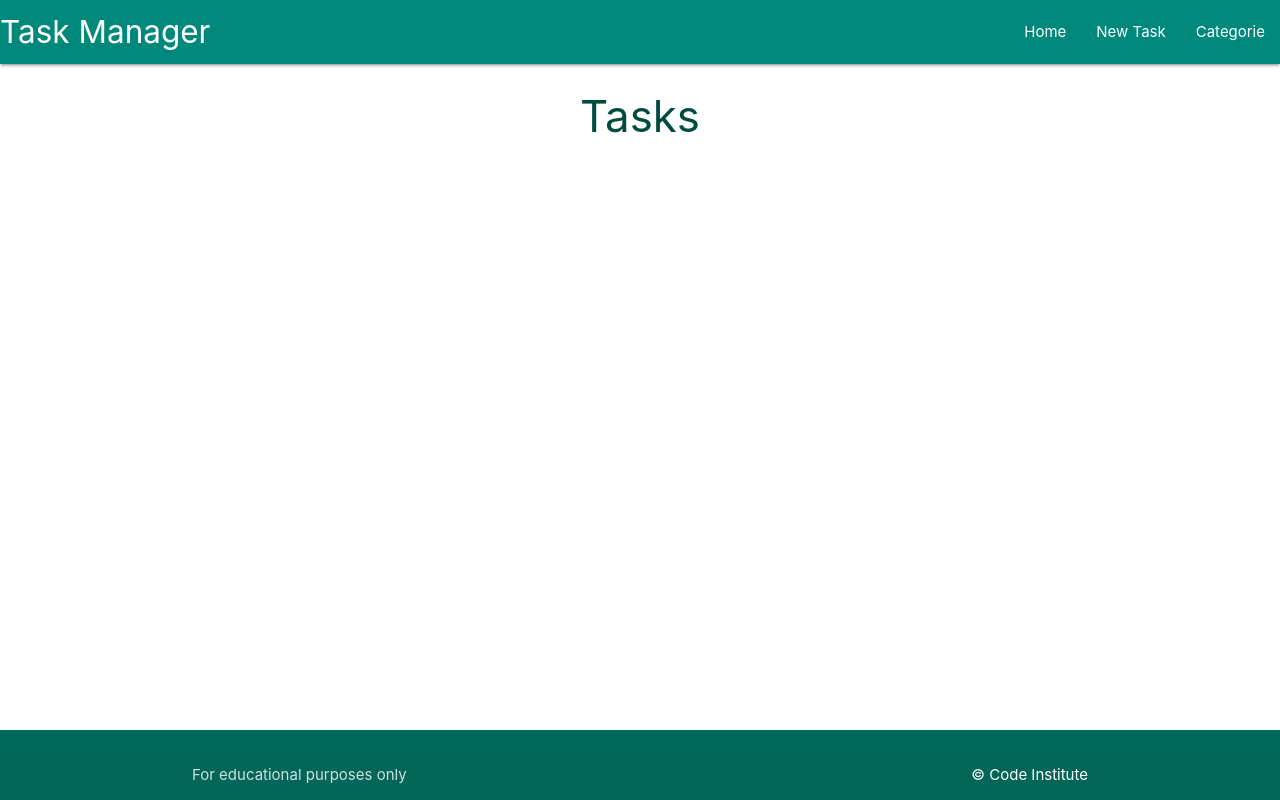
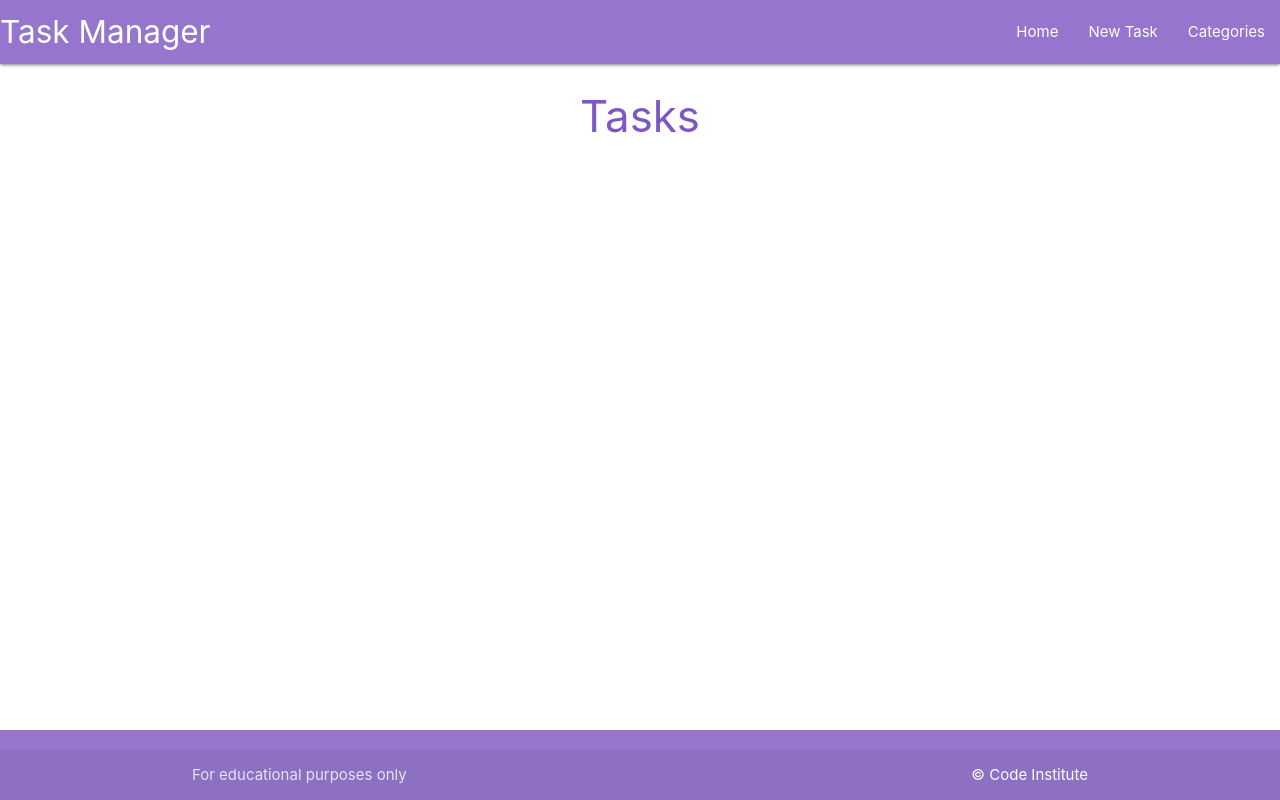
Before and after one commit to MerveKucukzoroglu/task-manager, a Flask app: page / in a window 1280 px wide. Run offline with Flask 2, Linux system fonts and the light colour scheme.

Commit message:
Change navbar and footer color

```diff
--- a/taskmanager/templates/base.html
+++ b/taskmanager/templates/base.html
@@ -18,14 +18,14 @@
 
     <header>
         <!--top navabar-->
-        <nav class="teal darken-1">
+        <nav class="deep-purple lighten-2">
             <div class="nav-wrapper">
                 <a href="{{ url_for('home') }}" class="brand-logo">Task Manager</a>
                 <a href="#" data-target="mobile-demo" class="sidenav-trigger"><i class="fas fa-bars"></i></a>
                 <ul class="right hide-on-med-and-down">
                     <li><a href="{{ url_for('home') }}">Home</a></li>
                     <li><a href="">New Task</a></li>
-                    <li><a href="">Categorie</a></li>
+                    <li><a href="">Categories</a></li>
                 </ul>
             </div>
         </nav>
@@ -43,7 +43,7 @@
         {% endblock %}
     </main>
 
-    <footer class="page-footer teal darken-3">
+    <footer class="page-footer deep-purple lighten-2">
        <div class="footer-copyright">
             <div class="container">
                 For educational purposes only
--- a/taskmanager/templates/tasks.html
+++ b/taskmanager/templates/tasks.html
@@ -1,6 +1,6 @@
 {% extends "base.html" %}
 {% block content %}
 
-<h3 class="teal-text text-darken-4 center-align">Tasks</h3>
+<h3 class="deep-purple-text text-lighten-1 center-align">Tasks</h3>
 
 {% endblock %}
```
